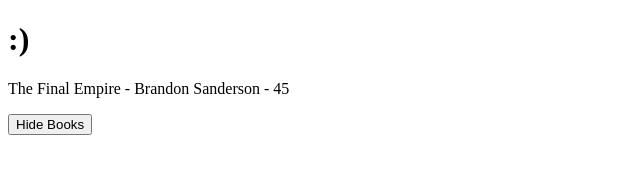
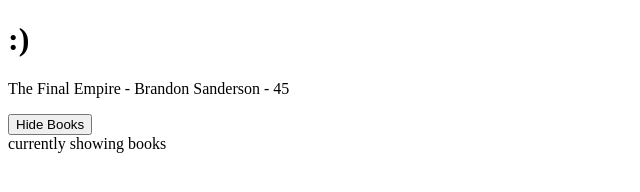
Before and after one commit to makepin2r/vue-practice, a plain HTML site: page index.html in a window 1280 px wide. Shown: the whole page, without its empty margins (0-640 px from the left). Drawn offline with nearby package versions, Linux system fonts and the light colour scheme.

Commit message:
v-show 실습

```diff
--- a/index.html
+++ b/index.html
@@ -19,6 +19,10 @@
             <span v-if="showBooks">Hide Books</span>
             <span v-else>Show Books</span>
         </button>
+
+        <div v-show="showBooks">currently showing books</div>
+        <!-- v-if, v-else : DOM을 삽입/제거 -->
+        <!-- v-show : display 제어 -->
     </div>
 
     <script src="app.js"></script>
```
